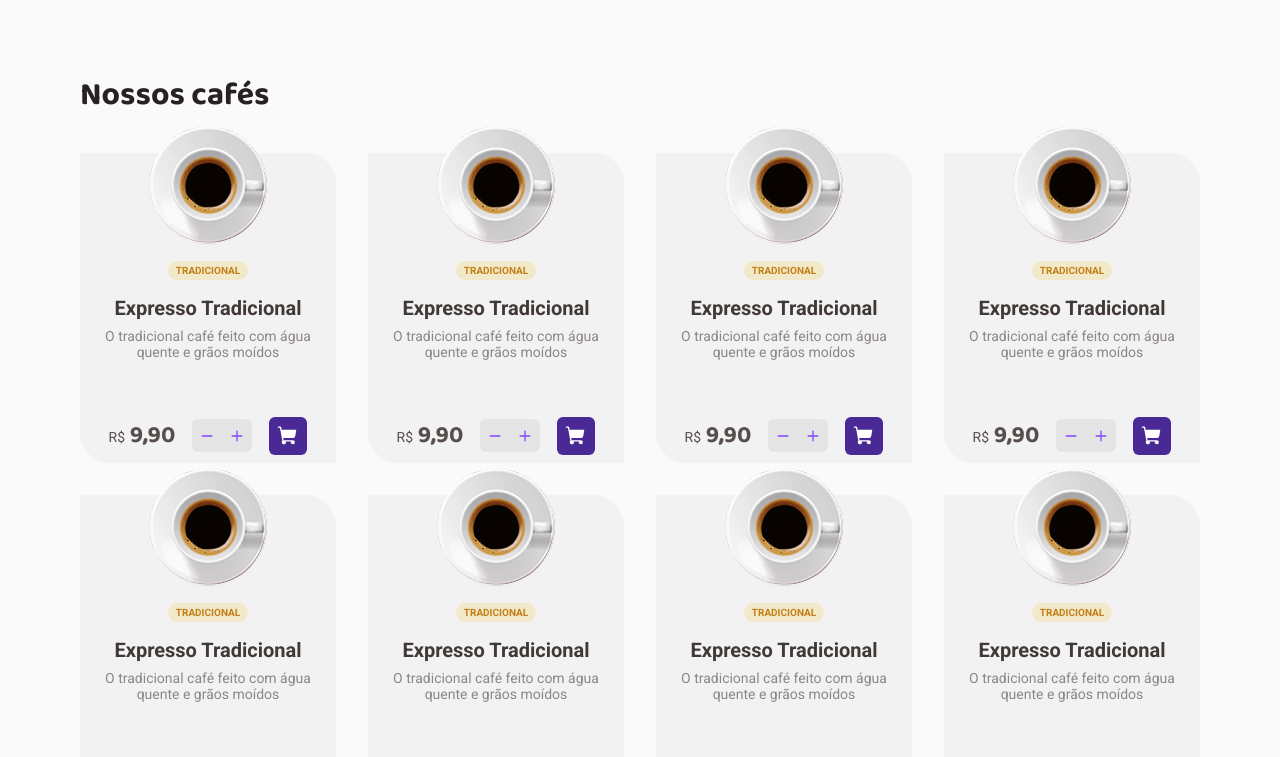
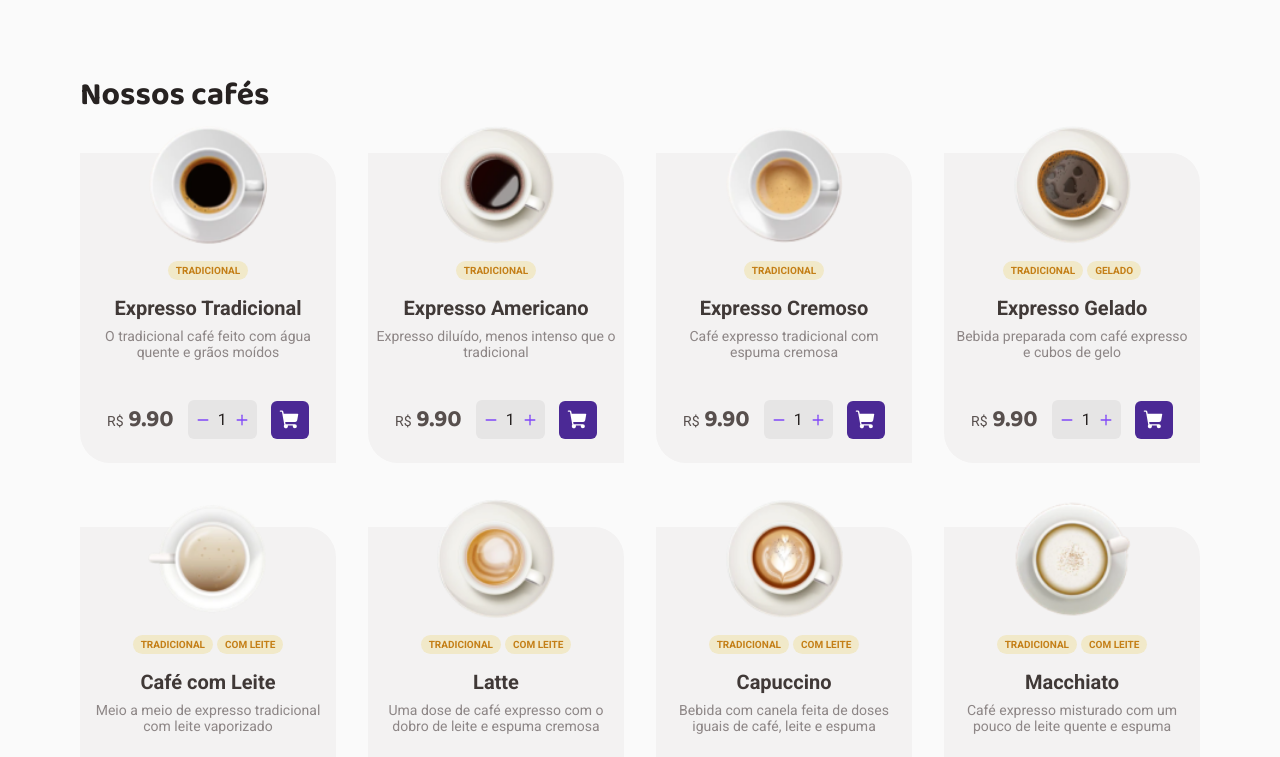
Before and after one commit to kairemerson/desafio_coffee_delivery, a React (Vite) app: page / in a window 1280 px wide. Shown: the part 640-1397 px from the top of the page. Built offline with nearby package versions, Linux system fonts and the light colour scheme.

Commit message:
add dinamic props and functions add, remove increment to productcard

```diff
--- a/src/page/Home/components/ProductCard/index.tsx
+++ b/src/page/Home/components/ProductCard/index.tsx
@@ -1,23 +1,67 @@
 import { AddToCart, CardContainer, FooterCard, Image, PriceFooter, Subtitle, Tag, Title } from "./styles";
-import tradicional from "../../../../assets/tradicional.png"
 import { ShoppingCart } from "phosphor-react";
 import { ButtonQuantity } from "../../../../components/ButtonQuantity";
+import { useContext, useState } from "react";
+import { CartContext } from "../../../../contexts/CartProvider";
 
-export function ProductCard() {
+interface CoffeeProps {
+    coffee: {
+        id: string;
+        title: string;
+        description: string;
+        tags: string[];
+        price: number;
+        image: string;
+
+    }
+}
+
+export function ProductCard({coffee}: CoffeeProps) {
+
+    const [quantity, setQuantity] = useState(1)
+
+    const {addItem} = useContext(CartContext)
+
+    function handleAddItem() {
+        addItem({id: coffee.id, quantity})
+        setQuantity(1)
+    }
+
+    function incrementQuantity() {
+        setQuantity((state: number) => state + 1)
+    }
+
+
+    function decrementQuantity() {
+        if(quantity == 1) {
+            return
+        }
+        setQuantity((state: number) => state - 1)
+    }
+
     return (
         <CardContainer>
-            <Image src={tradicional}/>
-            <Tag>TRADICIONAL</Tag>
-            <Title>Expresso Tradicional</Title>
-            <Subtitle>O tradicional café feito com água quente e grãos moídos</Subtitle>
+            <Image src={coffee.image}/>
+
+            <div>
+                {
+                    coffee.tags.map((tag)=> (
+                        <Tag>{tag.toUpperCase()}</Tag>
+
+                    ))
+                }
+
+            </div>
+            <Title>{coffee.title}</Title>
+            <Subtitle>{coffee.description}</Subtitle>
             <FooterCard>
                 <PriceFooter>
                     R$
-                    <span>9,90</span>
+                    <span>{coffee.price.toFixed(2)}</span>
                 </PriceFooter>
-                <ButtonQuantity/>
+                <ButtonQuantity quantity={quantity} incrementQuantity={incrementQuantity} decrementQuantity={decrementQuantity}/>
 
-                <AddToCart>
+                <AddToCart onClick={handleAddItem}>
                     <ShoppingCart size={22} fill="#fff" weight="fill"/>
                 </AddToCart>
             </FooterCard>
--- a/src/page/Home/components/ProductCard/styles.ts
+++ b/src/page/Home/components/ProductCard/styles.ts
@@ -11,6 +11,7 @@ export const CardContainer = styled.div`
     height: 19.375rem;
     border-top-right-radius: 30px;
     border-bottom-left-radius: 30px;
+    margin-bottom: 2rem;
 `
 
 export const Image = styled.img`
@@ -20,6 +21,7 @@ export const Image = styled.img`
 `
 
 export const Tag = styled.div`
+    display: inline-block;
     background: ${props => props.theme.yellowLight};
     color: ${props => props.theme.yellowDark};
     font-size: ${props => props.theme.tag};
@@ -28,6 +30,9 @@ export const Tag = styled.div`
     margin-bottom: 1rem;
     border-radius: 10px;
     font-weight: bold;
+    &:not(:first-child){
+        margin-left: 0.25rem;
+    }
 `
 
 export const Title = styled.h3`
@@ -48,6 +53,7 @@ export const FooterCard = styled.div`
     align-items: center;
     justify-content: space-around;
     margin-top: auto;
+    margin-bottom: 1rem;
 `
 
 export const PriceFooter = styled.p`
```
